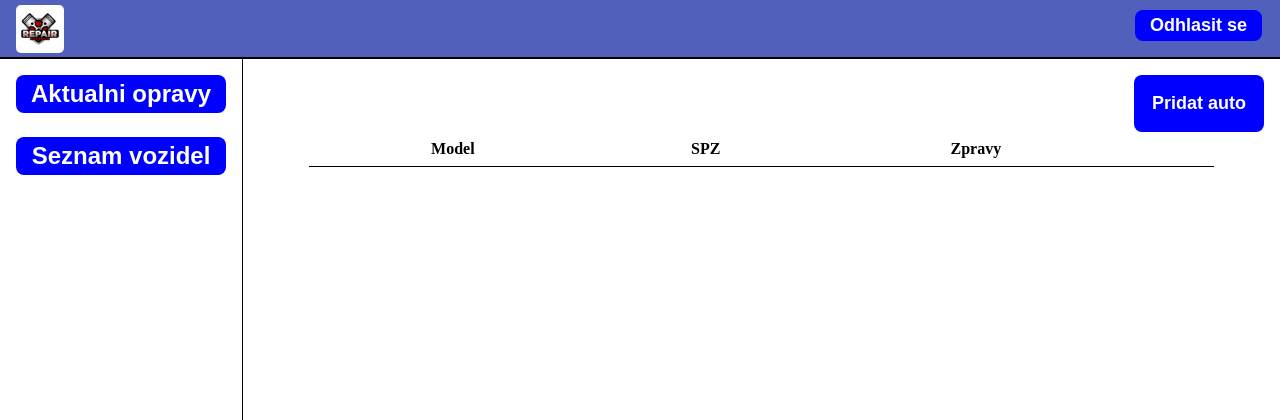
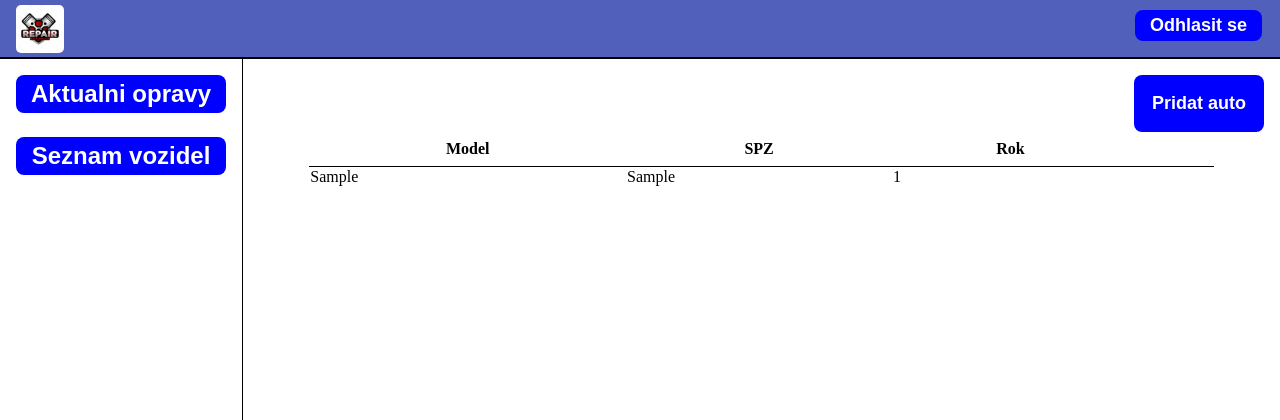
Before and after one commit to Padrition/school_python, a Flask app: page /client/car_list in a window 1280 px wide. Shown: the top 420 px of the page. Run offline with Flask 3, Linux system fonts and the light colour scheme; the visitor is signed in with stand-in values (Sample User, id 1); tables that the repository leaves empty hold one stand-in row (values such as "Sample post"); lists and menus that the app fills with data are empty.

Commit message:
Added select from db to html

```diff
--- a/routes.py
+++ b/routes.py
@@ -71,7 +71,17 @@ def client_screen():
 
 @app.route("/client/car_list")
 def client_car_list():
-    return render_template("client_carlist.html");
+    con = sqlite3.connect("vwa.db")
+    cur = con.cursor()
+
+    cur.execute(
+        'SELECT model, spz, rok_vyroby FROM vozidla WHERE vlastnik = ?', (session['user_id'],)
+    )
+    data = cur.fetchall()
+
+    con.close()
+
+    return render_template("client_carlist.html", data=data);
 
 @app.route("/client/add_car", methods=['GET','POST'])
 def client_add_car():
@@ -87,7 +97,7 @@ def client_add_car():
         cur = con.cursor()
 
         cur.execute(
-            'INSERT INTO vozidla (spz, model, rok_vyroby, vlastnik) VALUES(?,?,?,?)',(model, license_plate, year, session['user_id'])
+            'INSERT INTO vozidla (spz, model, rok_vyroby, vlastnik) VALUES(?,?,?,?)',(license_plate, model, year, session['user_id'])
         )
 
         con.commit()
--- a/templates/client_carlist.html
+++ b/templates/client_carlist.html
@@ -8,9 +8,16 @@
         <tr>
             <th>Model</th>
             <th>SPZ</th>
-            <th>Zpravy</th>
+            <th>Rok</th>
             <th></th>
         </tr>
+        {% for row in data %}
+            <tr>
+                <td>{{ row[0] }}</td> <!--Model-->
+                <td>{{ row[1] }}</td> <!--spz-->
+                <td>{{ row[2] }}</td> <!--rok-->
+            </tr>
+        {% endfor %}
     </table>
 </div>
 {% endblock %}
```
